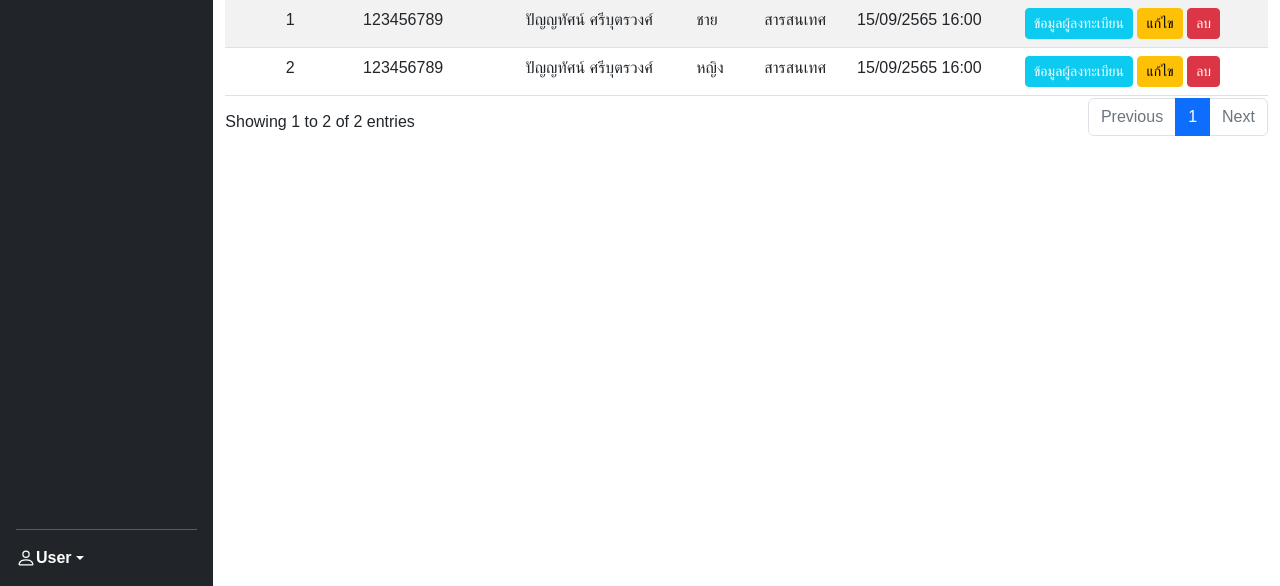
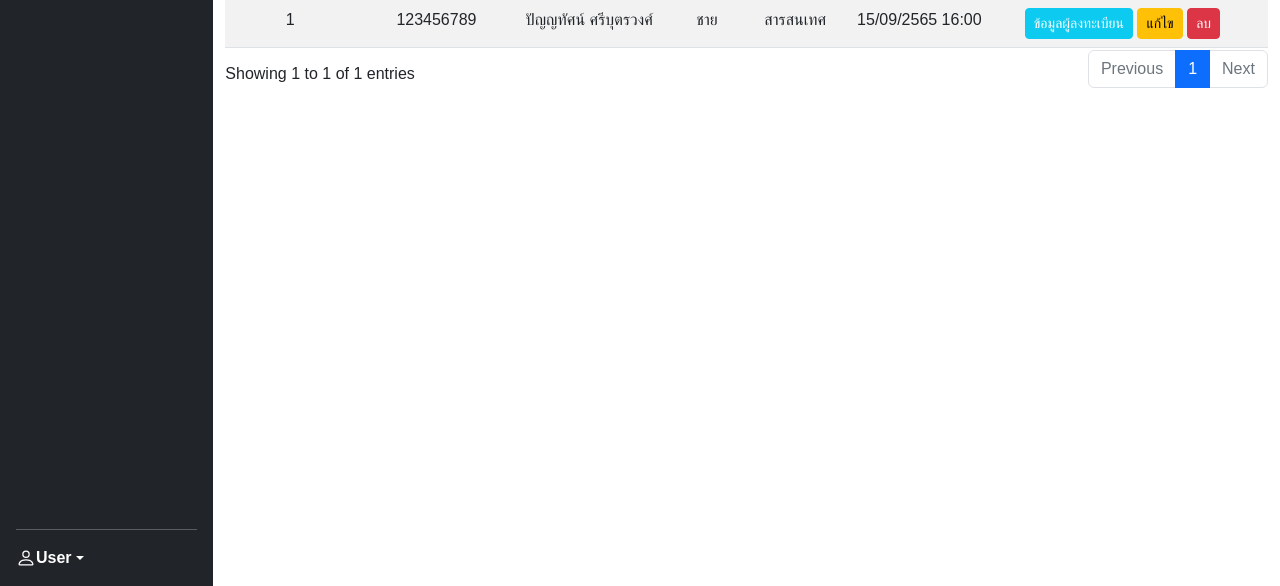
Before and after one commit to safepakchong02/Event-Reg-Project, a PHP site: the page made by index.php in a window 1280 px wide. Shown: the part 214-800 px from the top of the page. Run offline with PHP 8.4, Linux system fonts and the light colour scheme; some libraries are stand-ins or nearby versions; some web fonts are replaced.

Commit message:
modified:   main/body/header.php     modified:   main/controller/events_manage_ctrl.php 	deleted:    main/model/model 	modified:   main/module/event/dashboard.php 	modified:   main/module/event/event_detail.php

```diff
--- a/main/body/header.php
+++ b/main/body/header.php
@@ -24,6 +24,7 @@
     <script src="https://cdn.datatables.net/buttons/2.2.3/js/buttons.bootstrap5.min.js"></script>
     <script src="https://cdnjs.cloudflare.com/ajax/libs/jszip/3.1.3/jszip.min.js"></script>
     <script src="https://cdn.datatables.net/buttons/2.2.3/js/buttons.html5.min.js"></script>
+    <script src="https://ajax.googleapis.com/ajax/libs/angularjs/1.8.2/angular.min.js"></script>
 
     <link rel="preconnect" href="https://fonts.googleapis.com">
     <link rel="preconnect" href="https://fonts.gstatic.com" crossorigin>
--- a/main/controller/events_manage_ctrl.php
+++ b/main/controller/events_manage_ctrl.php
@@ -1,7 +1,7 @@
 <script>
     var app = angular.module("<?= $app_name ?>", ['datatables']);
     app.controller("<?= $ctrl_name ?>", function($scope, $http) { // start controller function
-
+        $scope.test = "test";
         // start show event
         $http.get("main/model/event/query_event.php?event_view=show_data")
             .then(function(res) { // start then
--- a/main/module/event/dashboard.php
+++ b/main/module/event/dashboard.php
@@ -5,7 +5,7 @@ include("main/controller/$ctrl_name.php");
 ?>
 
 <!-- เริ่ม dashboard -->
-<div class="container-fluid" ng-controller="<?= $ctrl_name ?>">
+<div class="container-fluid" ng-app="<?= $app_name ?>" ng-controller="<?= $ctrl_name ?>">
     <div class="row">
         <div class="col-12 pt-4">
             <h1>รายชื่อกิจกรรม</h1><br>
--- a/main/module/event/event_detail.php
+++ b/main/module/event/event_detail.php
@@ -2,7 +2,7 @@
     <!-- ข้อมูลผู้ลงทะเบียน -->
     <div class="col-12 pt-4">
         <h2>รายชื่อผู้ลงทะเบียน</h2><br>
-        <div class="container">
+        <div class="container" style="width:100%">
             <div class="row">
                 <div class="col">
                     <h3>กิจกรรม : ...</3>
@@ -41,22 +41,9 @@
             <tbody>
                 <tr>
                     <td align="center">1</td>
-                    <td>123456789</td>
+                    <td align="center">123456789</td>
                     <td>ปัญญทัศน์ ศรีบุตรวงศ์</td>
                     <td>ชาย</td>
-                    <td>สารสนเทศ</td>
-                    <td>15/09/2565 16:00</td>
-                    <td>
-                        <button class="btn btn-info btn-sm text-white">ข้อมูลผู้ลงทะเบียน</button>
-                        <button class="btn btn-warning btn-sm">แก้ไข</button>
-                        <button class="btn btn-danger btn-sm">ลบ</button>
-                    </td>
-                </tr>
-                <tr>
-                    <td align="center">2</td>
-                    <td>123456789</td>
-                    <td>ปัญญทัศน์ ศรีบุตรวงศ์</td>
-                    <td>หญิง</td>
                     <td>สารสนเทศ</td>
                     <td>15/09/2565 16:00</td>
                     <td>
```
Also changed, not shown: 1 other file.
